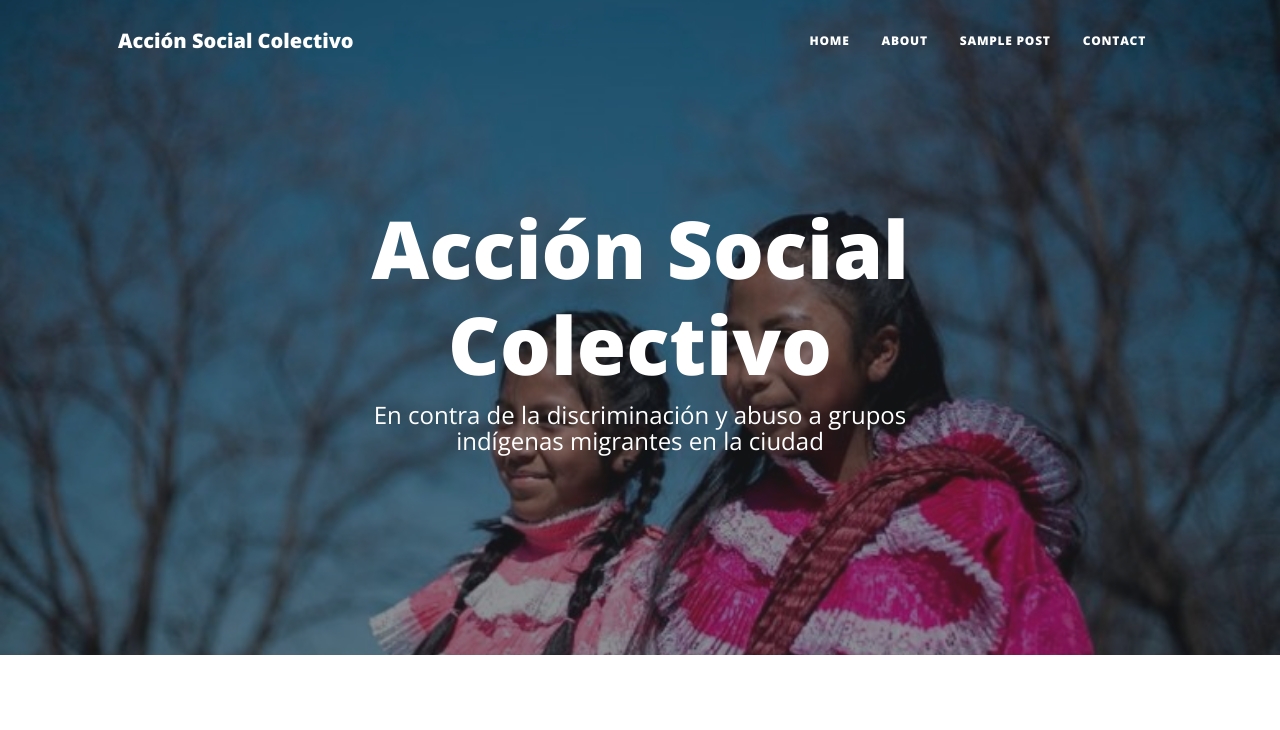
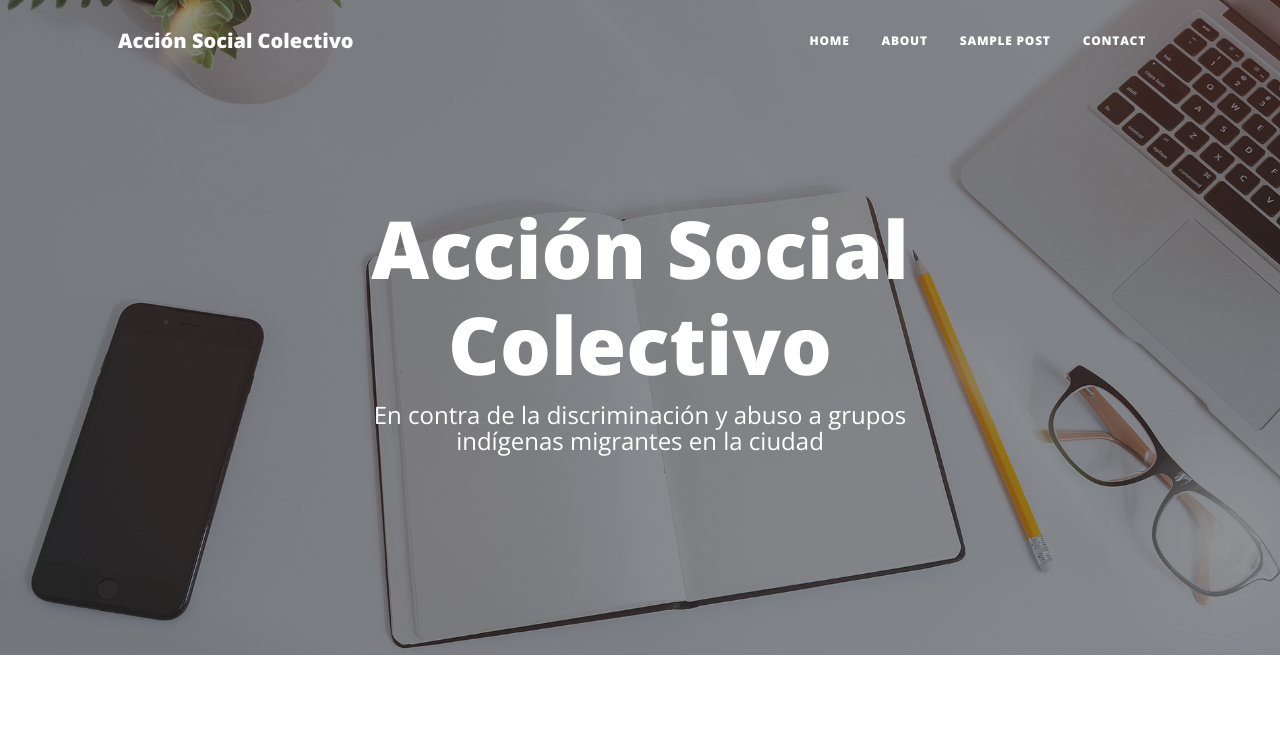
Before and after one commit to accionSocial/accionSocial.github.io, a plain HTML site: page index.html in a window 1280 px wide. Shown: the top 730 px of the page. Drawn offline with nearby package versions, Linux system fonts and the light colour scheme.

Commit message:
return original header image

```diff
--- a/index.html
+++ b/index.html
@@ -35,7 +35,7 @@
             </div>
         </nav>
         <!-- Page Header-->
-        <header class="masthead" style="background-image: url(assets/img/accionsocial-home-bg.jpg)">
+        <header class="masthead" style="background-image: url('assets/img/home-bg.jpg')">
             <div class="container position-relative px-4 px-lg-5">
                 <div class="row gx-4 gx-lg-5 justify-content-center">
                     <div class="col-md-10 col-lg-8 col-xl-7">
```
